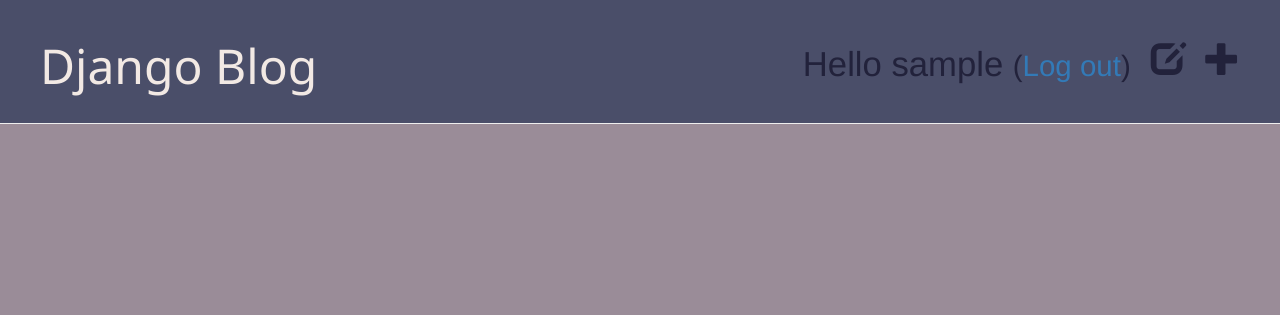
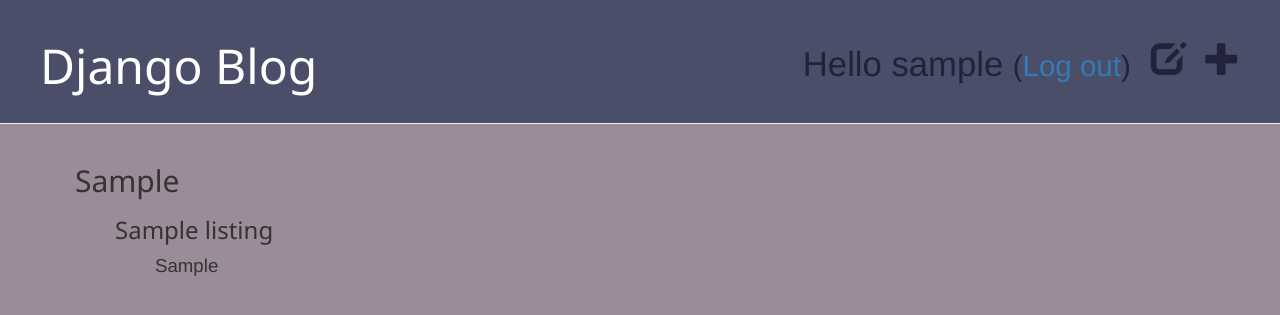
Before and after one commit to Ramaaprilliant/Bridging-Coursework, a Django app: page /cv in a window 1280 px wide. Shown: the top 315 px of the page. Run offline with Django 3.2, Linux system fonts and the light colour scheme; a user stored in the database is signed in; tables that the repository leaves empty hold one stand-in row (values such as "Sample post"); some libraries are stand-ins or nearby versions.

Commit message:
finish the regroup in the cv HTML

```diff
--- a/blog/static/css/blog.css
+++ b/blog/static/css/blog.css
@@ -13,7 +13,7 @@ body {
 }
 
 .page-header h1, .page-header h1 a, .page-header h1 a:visited, .page-header h1 a:active {
-    color: #F2E9E4;
+    color: #ffffff;
     font-size: 36pt;
     text-decoration: none;
 }
--- a/blog/views.py
+++ b/blog/views.py
@@ -1,4 +1,3 @@
-from django.shortcuts import render
 from django.utils import timezone
 from .models import Post
 from .forms import PostForm
--- a/cv/static/cv/cv.css
+++ b/cv/static/cv/cv.css
@@ -13,7 +13,7 @@ body {
 }
 
 .page-header h1, .page-header h1 a, .page-header h1 a:visited, .page-header h1 a:active {
-    color: #F2E9E4;
+    color: #ffffff;
     font-size: 36pt;
     text-decoration: none;
 }
@@ -47,12 +47,11 @@ h1, h2, h3, h4 {
     margin-top: 20px;
 }
 
-.post {
+.cv {
     margin-bottom: 50px;
-    border-bottom: 1px solid #22223B;
 }
 
-.post h2 a, .post h2 a:visited {
+.cv h2 a, .cv h2 a:visited {
     color: #22223B;
 }
 
@@ -60,3 +59,7 @@ td {
     text-align: left;
     padding: 8px;
   }
+
+.achievement {
+    font-size: 14pt;
+}
--- a/cv/templates/cv/cv_list.html
+++ b/cv/templates/cv/cv_list.html
@@ -21,15 +21,22 @@
         <div class="content container">
             <div class="row">
                 <div class="col-md-8">
-                    {% for post in posts %}
-                    <div class="cv">
-                        <h2><a>{{ post.title }}</a></h2>
-                        <div class="date">
-                        <p>published: {{ cv.published_date }}</p>
+                    {% regroup cvlists by part as cv_listpost %}
+                        <div class="cv">
+                            {% for part in cv_listpost %}
+                            <ul>
+                                <h2>{{part.grouper}}</h2>
+                                {% for listing in part.list %}
+                                    <ul>
+                                        <h3>{{listing.partname}}</h3>
+                                            <ul>
+                                                <p class="achievement">{{listing.achievement|safe}}</p>
+                                            </ul>
+                                    </ul>
+                                {% endfor %}
+                            </ul>
+                            {% endfor %}
                         </div>
-                        <p>{{ post.text|truncatechars:100|linebreaksbr }}</p>
-                    </div>
-                    {% endfor %}
                 </div>
             </div>
         </div>
--- a/cv/views.py
+++ b/cv/views.py
@@ -3,5 +3,5 @@ from django.utils import timezone
 from .models import Listing
 
 def cv_list(request):
-    posts = Listing.objects.filter(published_date__lte=timezone.now()).order_by('published_date')
-    return render(request, 'cv/cv_list.html', {'cv': posts})
+    cvlists = Listing.objects.all()
+    return render(request, 'cv/cv_list.html', {'cvlists': cvlists})
```
